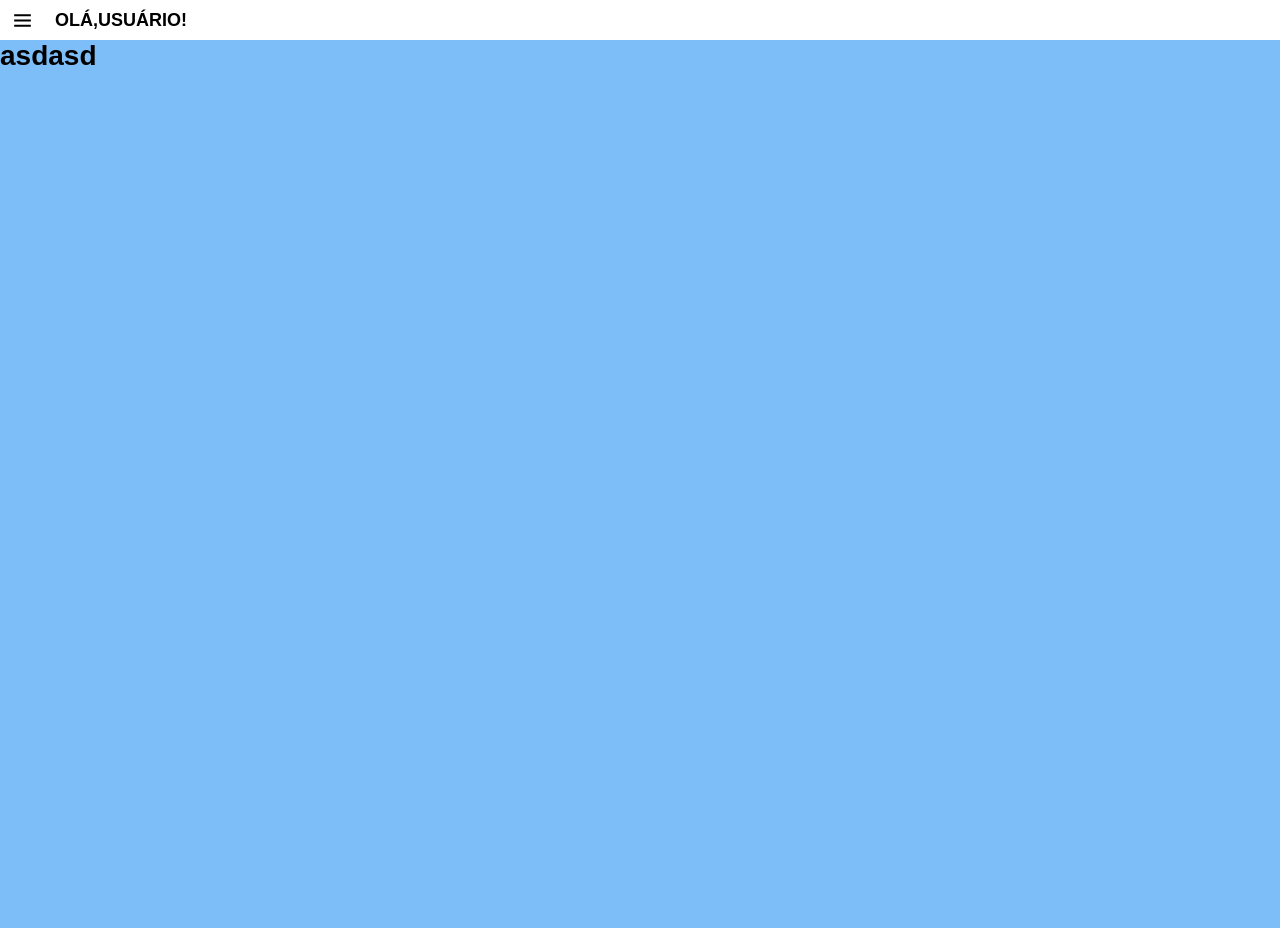
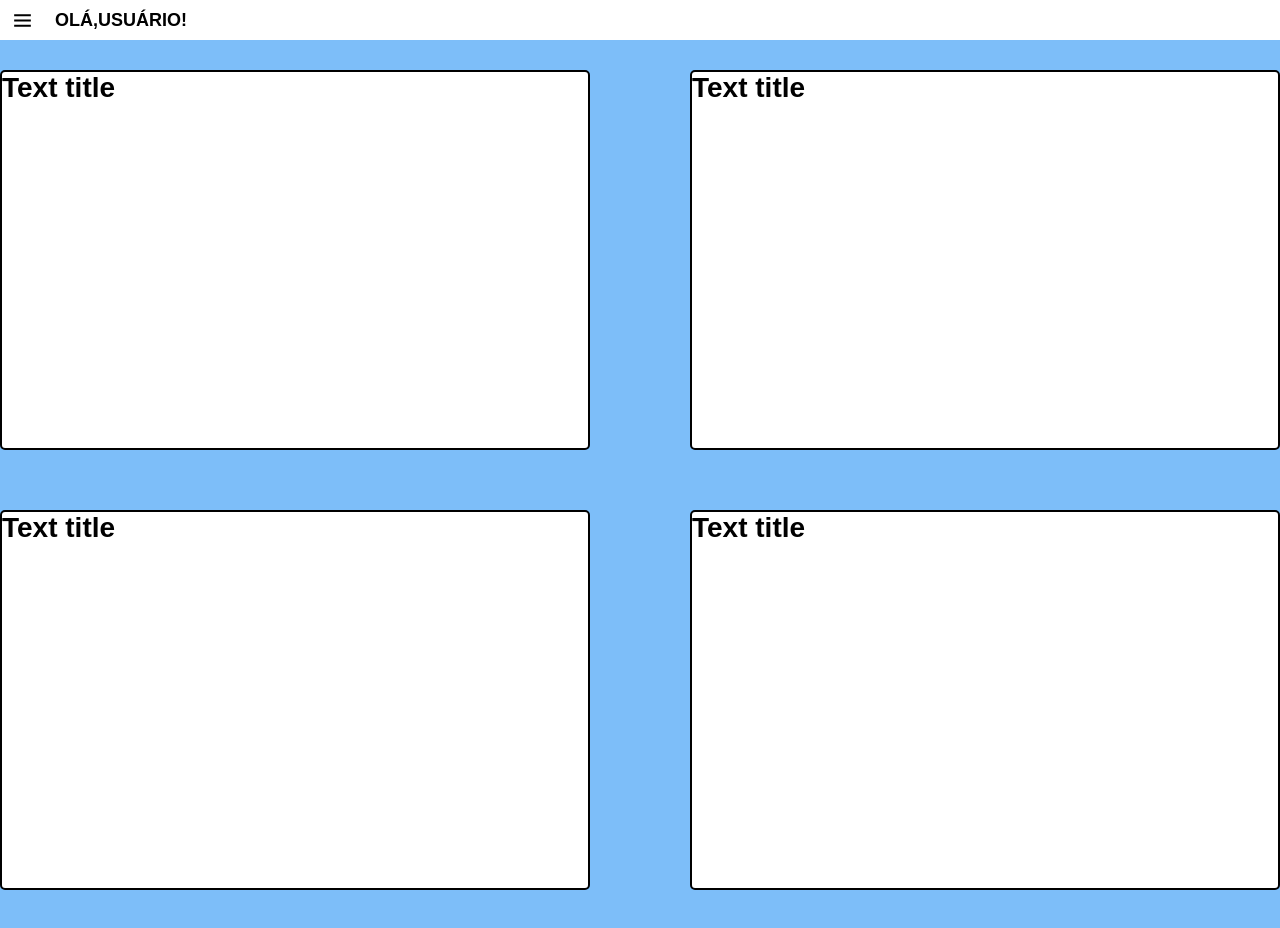
Before and after one commit to marcelo-oliveira-agamenon/ecommerce-admin, a React (Create React App) app: page /dashboard in a window 1280 px wide. Shown: the top 928 px of the page. Before the commit the page ends 800 px from the top, so only its background shows below. Built offline with nearby package versions, Linux system fonts and the light colour scheme; a web font is replaced by a local one.

Commit message:
feat: loading, dashboard components

```diff
--- /dev/null
+++ b/src/components/Loading/index.tsx
@@ -0,0 +1,38 @@
+import React from 'react';
+import { AiOutlineLoading } from 'react-icons/ai';
+
+import './style.scss';
+
+interface ILoading {
+  size: 'sm' | 'md' | 'bg';
+}
+
+const Loading: React.FC<ILoading> = ({ size }) => {
+  let stringToSize: number;
+
+  switch (size) {
+    case 'sm':
+      stringToSize = 20;
+      break;
+
+    case 'md':
+      stringToSize = 30;
+      break;
+
+    case 'bg':
+      stringToSize = 50;
+      break;
+
+    default:
+      stringToSize = 10;
+      break;
+  }
+
+  return (
+    <div id="loading">
+      <AiOutlineLoading size={stringToSize} />
+    </div>
+  );
+};
+
+export default Loading;
--- /dev/null
+++ b/src/components/Loading/style.scss
@@ -0,0 +1,21 @@
+@import '../../global/variables';
+
+#loading {
+  width: 100%;
+  display: flex;
+  justify-content: center;
+
+  svg {
+    color: $third-color;
+    animation: spin 2s linear infinite;
+  }
+}
+
+@keyframes spin {
+  0% {
+    transform: rotate(0deg);
+  }
+  100% {
+    transform: rotate(360deg);
+  }
+}
--- a/src/components/index.ts
+++ b/src/components/index.ts
@@ -4,3 +4,4 @@ export { default as DefaultTable } from './DefaultTable';
 export { default as DefaultSearchBar } from './DefaultSearchBar';
 export { default as Header } from './Header';
 export { default as Sidebar } from './Sidebar';
+export { default as Loading } from './Loading';
--- a/src/pages/Dashboard/index.tsx
+++ b/src/pages/Dashboard/index.tsx
@@ -1,16 +1,34 @@
-import React from 'react';
-import { Header } from '../../components';
+import React, { useState } from 'react';
+import { Loading } from '../../components';
 
 import './style.scss';
 
+interface IDashboardTile {
+  title: string;
+}
+
+const DashboardTile = ({ title }: IDashboardTile) => (
+  <div className="tile">
+    <h1>{title}</h1>
+  </div>
+);
+
 const Dashboard: React.FC = () => {
-  console.log('dasd');
+  const [loading, _] = useState<boolean>(false);
 
   return (
     <div id="dashboard">
-      <Header />
-
-      <h1>asdasd</h1>
+      {loading ? (
+        <Loading size="bg" />
+      ) : (
+        <div className="grid">
+          {Array(4)
+            .fill(null)
+            .map(() => (
+              <DashboardTile key="aa" title="Text title" />
+            ))}
+        </div>
+      )}
     </div>
   );
 };
--- a/src/pages/Dashboard/style.scss
+++ b/src/pages/Dashboard/style.scss
@@ -1,4 +1,25 @@
 @import '../../global/variables';
 
 #dashboard {
+  padding-top: 30px;
+
+  .grid {
+    display: grid;
+    grid-template-columns: 1fr 1fr;
+    row-gap: 60px;
+    column-gap: 100px;
+    margin-bottom: 70px;
+  }
+
+  .tile {
+    background: $third-color;
+    border: 2px solid $fourth-color;
+    width: 100%;
+    height: 380px;
+    border-radius: 5px;
+
+    h1 {
+      margin: 0 auto;
+    }
+  }
 }
--- /dev/null
+++ b/src/routes/authenticatedRoutes.tsx
@@ -0,0 +1,15 @@
+import React from 'react';
+import { Route } from 'react-router-dom';
+import { Header } from '../components';
+
+import Dashboard from '../pages/Dashboard/index';
+
+const AuthenticatedRoutes: React.FC = () => (
+  <>
+    <Header />
+
+    <Route path="/dashboard" exact component={Dashboard} />
+  </>
+);
+
+export default AuthenticatedRoutes;
--- a/src/routes/index.tsx
+++ b/src/routes/index.tsx
@@ -2,13 +2,13 @@ import React from 'react';
 import { BrowserRouter, Route, Switch } from 'react-router-dom';
 
 import Login from '../pages/Login/index';
-import Dashboard from '../pages/Dashboard/index';
+import AuthRoutes from './authenticatedRoutes';
 
 const routes: React.FC = () => (
   <BrowserRouter>
     <Switch>
       <Route path="/" exact component={Login} />
-      <Route path="/dashboard" exact component={Dashboard} />
+      <AuthRoutes />
     </Switch>
   </BrowserRouter>
 );
```
Also changed, not shown: src/services/dashboard.ts (added, +11 -0 lines).
